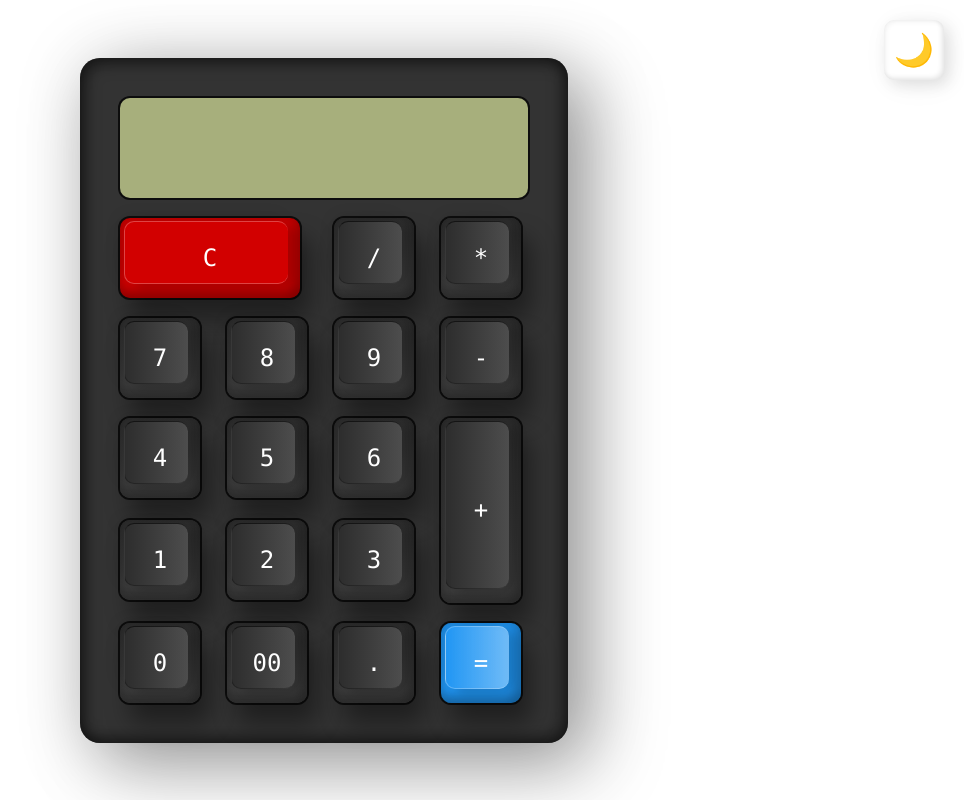
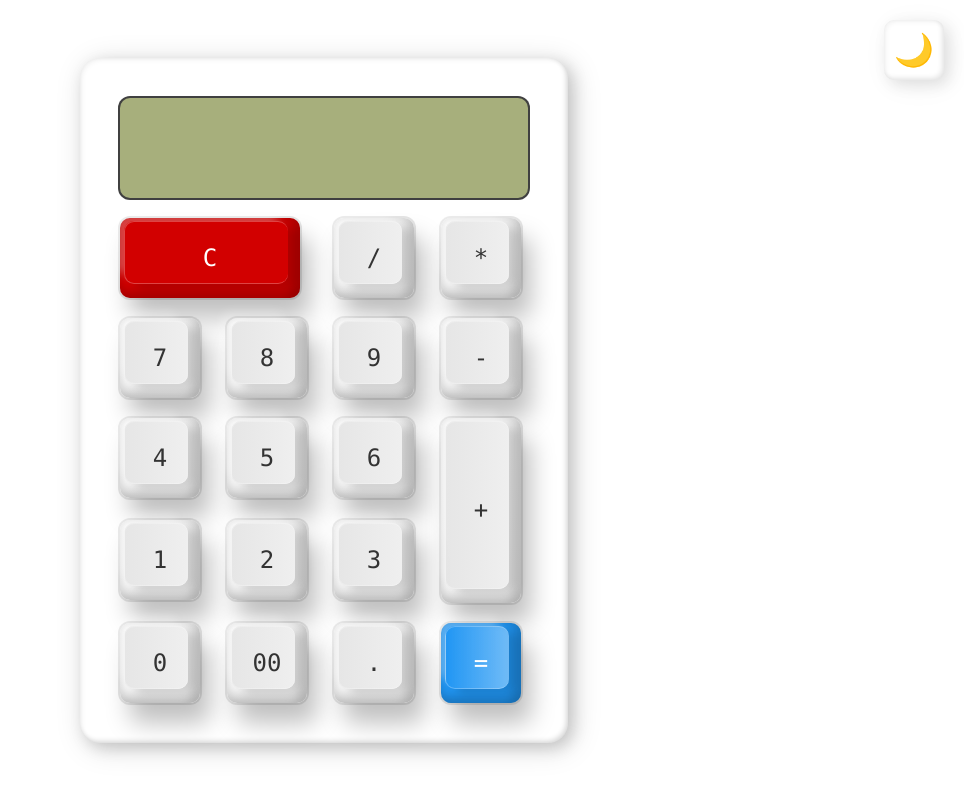
Before and after one commit to Erick559/Calculator, a plain HTML site: page index.html in a window 1280 px wide. Both pictures are taken after a click on the element "☀️". Shown: the whole page, without its empty margins (316-1280 px from the left). Drawn offline with Linux system fonts and the light colour scheme.

Commit message:
Update the calculator face once light mode is enabled

```diff
--- a/css/index.css
+++ b/css/index.css
@@ -25,6 +25,11 @@ body.light {
     padding: 40px 30px 30px;
     border-radius: 20px;
     box-shadow: 25px 25px 75px rgba(0, 0, 0, 0.25), 10px 10px 70px rgba(0, 0, 0, 0.25), inset -5px -5px 15px rgba(0, 0, 0, 0.5), inset 5px 5px 15px rgba(0, 0, 0, 0.5);
+}
+
+body.light .container {
+    background: white;
+    box-shadow: 5px 5px 15px rgba(0, 0, 0, 0.15), 5px 5px 30px rgba(0, 0, 0, 0.15), inset -2px -2px 5px rgba(0, 0, 0, 0.15), inset 2px 2px 5px rgba(0, 0, 0, 0.05);
 }
 
 .calculator {
@@ -65,6 +70,11 @@ body.light {
     font-weight: 400;
 }
 
+body.light .calculator span {
+    background: linear-gradient(180deg, #fafafa, #f4f4f4);
+    box-shadow: inset -8px 0 8px rgba(0, 0, 0, 0.15), inset 0 -8px 8px rgba(0, 0, 0, 0.15), 0 0 0 2px rgba(0, 0, 0, 0.1), 10px 20px 25px rgba(0, 0, 0, 0.25);
+}
+
 .calculator span::before {
     content: '';
     position: absolute;
@@ -80,8 +90,20 @@ body.light {
     border-top: 1px solid #0009;
 }
 
+body.light .calculator span::before {
+    background: linear-gradient(90deg, #e6e6e6, #efefef);
+    box-shadow: -10px -10px 10px rgba(255, 255, 255, 0.25), 10px 5px 10px rgba(0, 0, 0, 0.15);
+    border-left: 1px solid #fff4;
+    border-bottom: 1px solid #fff4;
+    border-top: 1px solid #fff4;
+}
+
 .calculator span:active {
     filter: brightness(1.5);
+}
+
+body.light span:active {
+    filter: brightness(0.9);
 }
 
 .calculator span i {
@@ -91,12 +113,18 @@ body.light {
     text-transform: uppercase;
 }
 
+body.light span i {
+    color: #333;
+}
+
+body.light .calculator .clear,
 .calculator .clear {
     grid-column: span 2;
     width: 180px;
     background: #d20000;
 }
 
+body.light .calculator .clear::before,
 .calculator .clear::before {
     background: linear-gradient(90deg, #d20000, #d20000);
     border-left: 1px solid #fff4;
@@ -109,10 +137,17 @@ body.light {
     height: 185px;
 }
 
+body.light .calculator span.equal i,
+body.light .calculator span.clear i {
+    color: white;
+}
+
+body.light .calculator .equal,
 .calculator .equal {
     background: #2196f3;
 }
 
+body.light .calculator .equal::before,
 .calculator .equal::before {
     background: linear-gradient(90deg, #2196f3, #ffffff5c);
     border-left: 1px solid #fff4;
```
